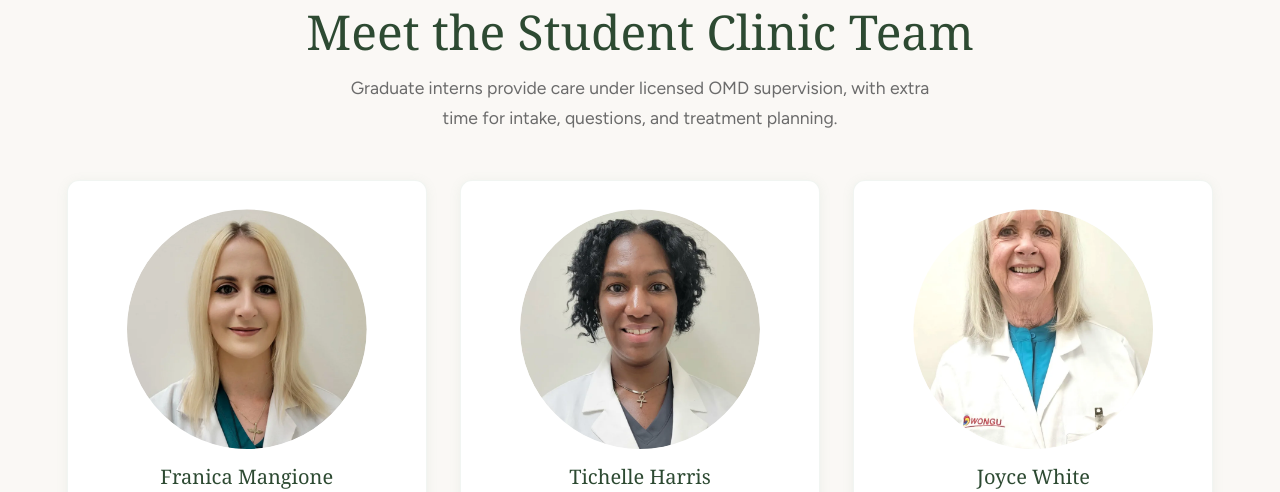
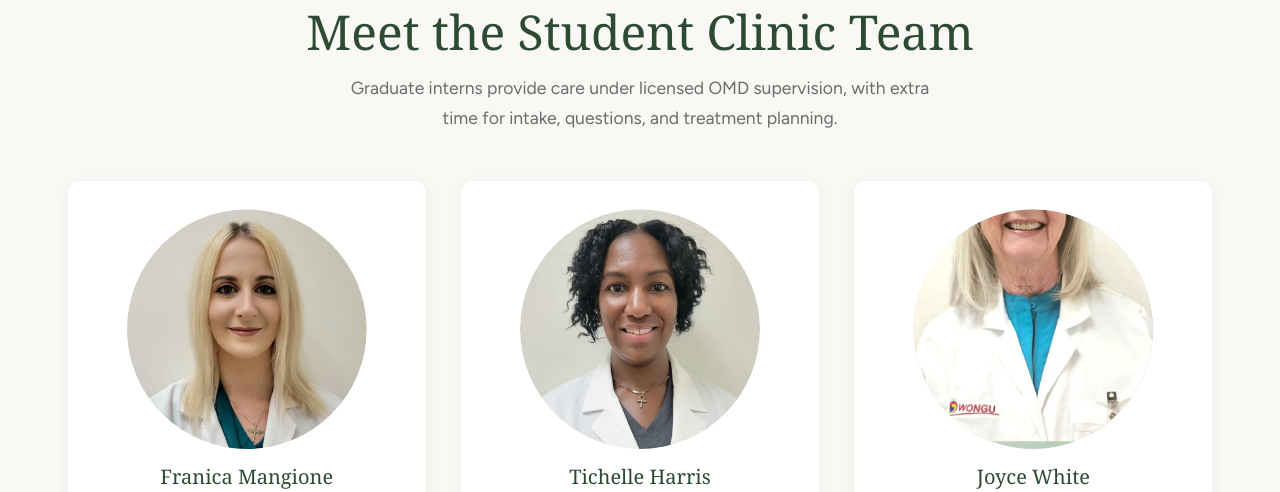
Before and after one commit to kdoo-droid/wongu-health-center, a website: page student-clinic.html in a window 1280 px wide. Shown: the part 1300-1792 px from the top of the page. Drawn offline with Linux system fonts and the light colour scheme; a web font is replaced by a local one.

Commit message:
Align Joyce White's headshot with the rest of the intern grid

```diff
--- a/student-clinic.html
+++ b/student-clinic.html
@@ -124,7 +124,7 @@
         </article>
         <article class="student-intern-card">
           <div class="intern-photo">
-            <img src="images/intern-joyce.webp" width="800" height="800" alt="Wongu student intern Joyce White at the student clinic" class="staff-headshot" loading="lazy" decoding="async">
+            <img src="images/intern-joyce.webp" width="800" height="800" alt="Wongu student intern Joyce White at the student clinic" class="staff-headshot" style="transform:scale(1.2) translateY(-11%)" loading="lazy" decoding="async">
           </div>
           <h3>Joyce White</h3>
           <p class="team-card-role">Graduate Intern</p>
```
